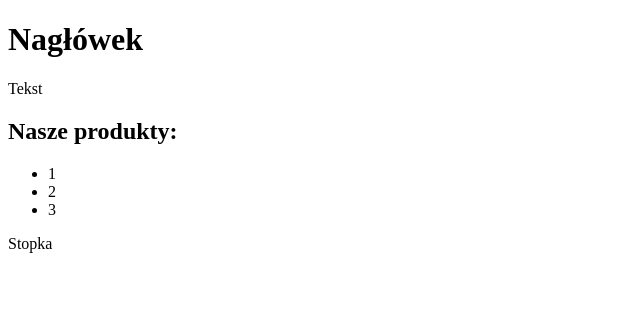
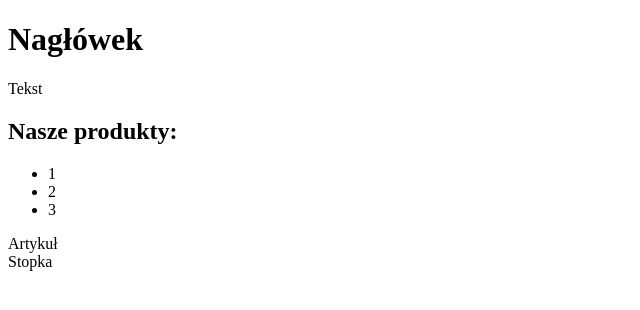
Before and after one commit to StanislawGzowski/wtorek-zajecia, a plain HTML site: page index.html in a window 1280 px wide. Shown: the whole page, without its empty margins (0-640 px from the left). Drawn offline with Linux system fonts and the light colour scheme.

Commit message:
Dodanie artykulu

```diff
--- a/index.html
+++ b/index.html
@@ -17,6 +17,7 @@
         <li>3</li>
     </ul>
     <div></div>
+    <article>Artykuł</article>
     <footer>Stopka</footer>
 </body>
 </html>
```
